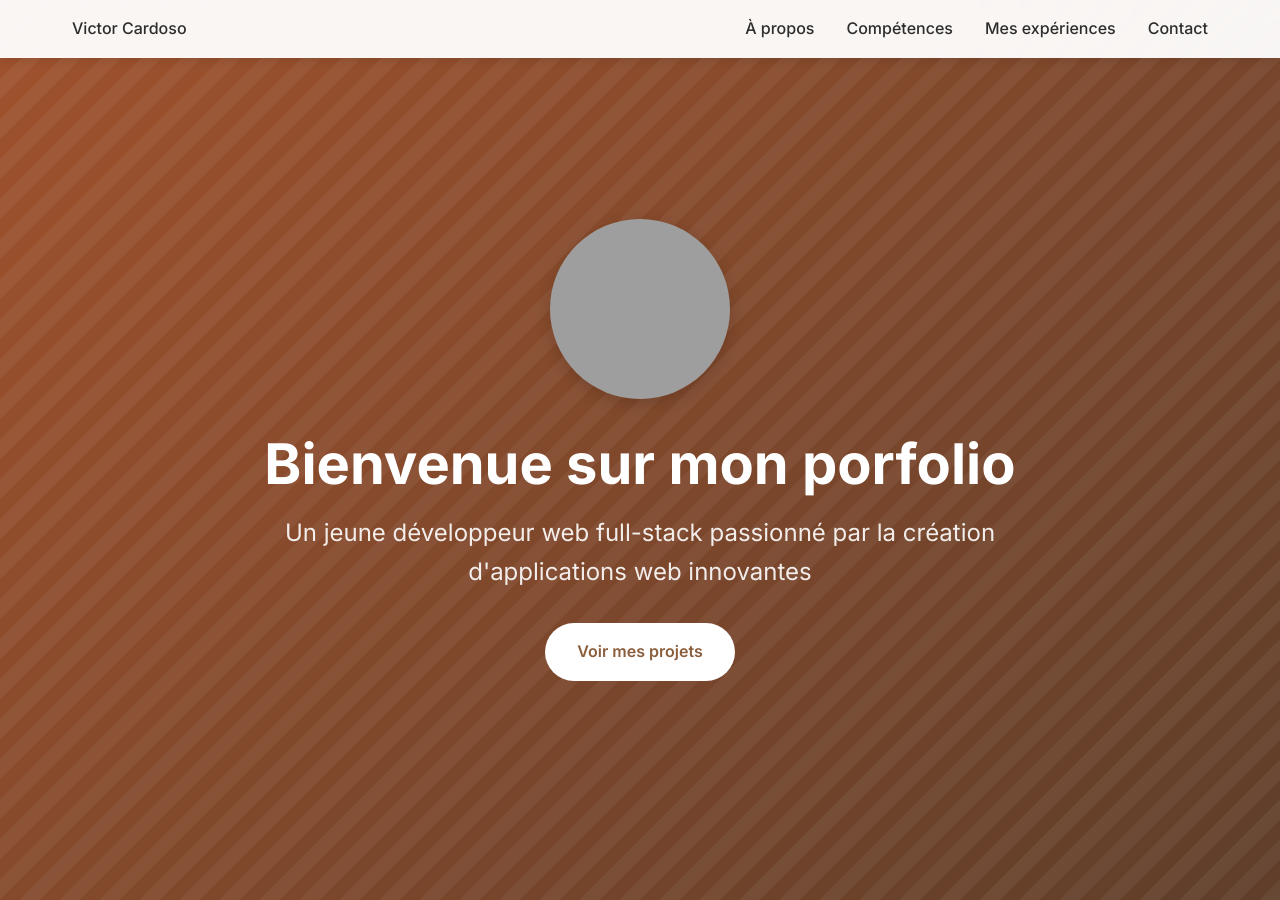
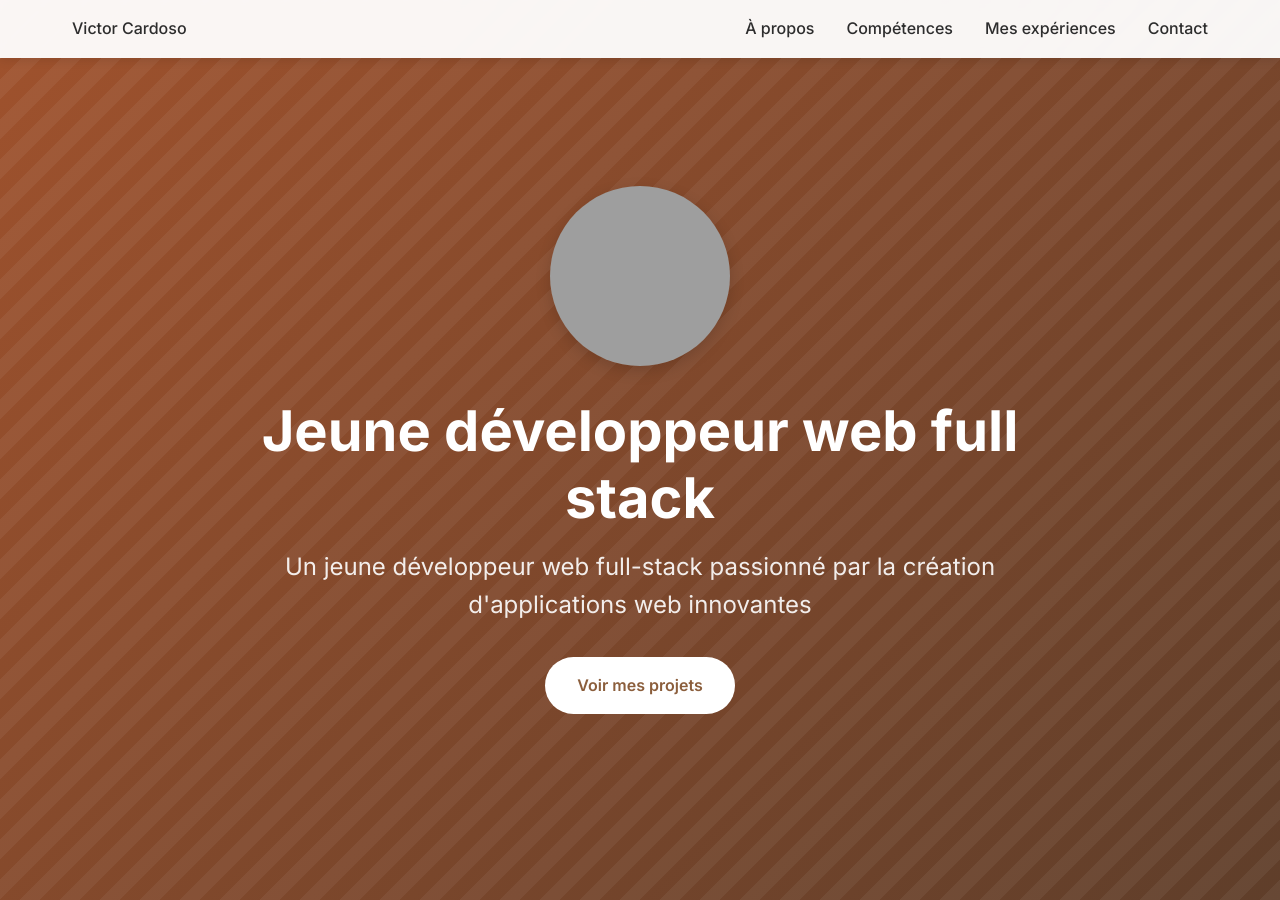
Before and after one commit to vicardoso/vicardoso.github.io, a Jekyll site: the page built from index.html, in a window 1280 px wide and 900 px high. Built offline with Jekyll 4.4.1, drawn with Linux system fonts in a browser that asks for light colours; grey boxes are pictures that could not be loaded.

Commit message:
changement titre

```diff
--- a/index.html
+++ b/index.html
@@ -8,7 +8,7 @@
     <section id="hero">
         <div class="hero-content">
             <img src="assets/images/img-profil.jpg" alt="Photo de Victor Cardoso" class="profile-image">
-            <h1>Bienvenue sur mon porfolio</h1>
+            <h1>Jeune développeur web full stack</h1>
             <p class="hero-subtitle">Un jeune développeur web full-stack passionné par la création d'applications web innovantes</p>
             <a href="#projects" class="cta-button">Voir mes projets</a>
         </div>
```
Also changed, not shown: 2 other files.
